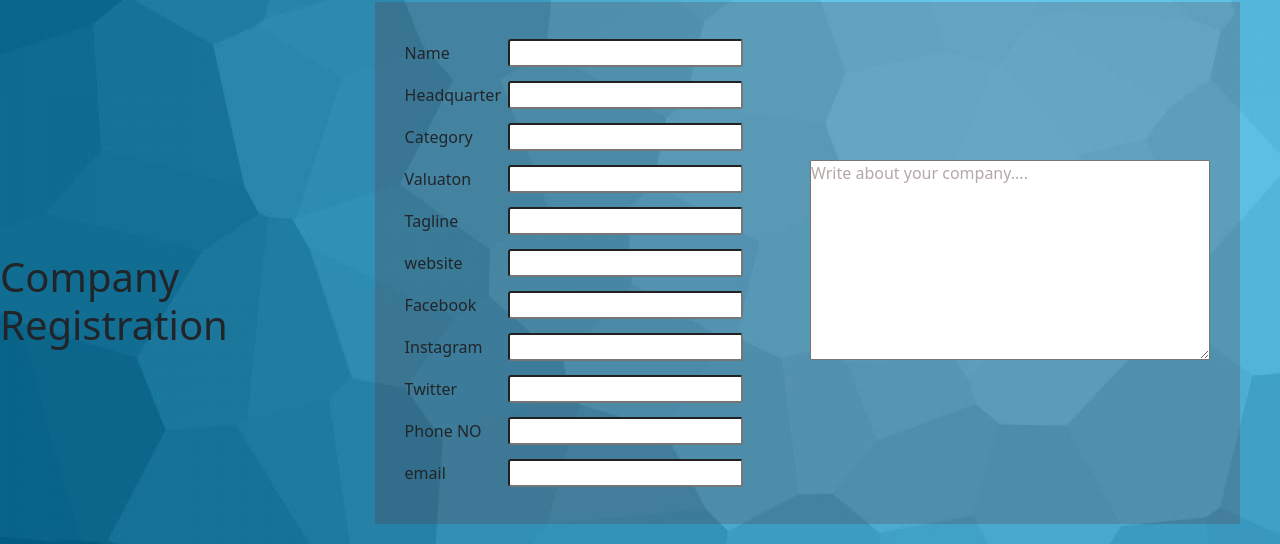
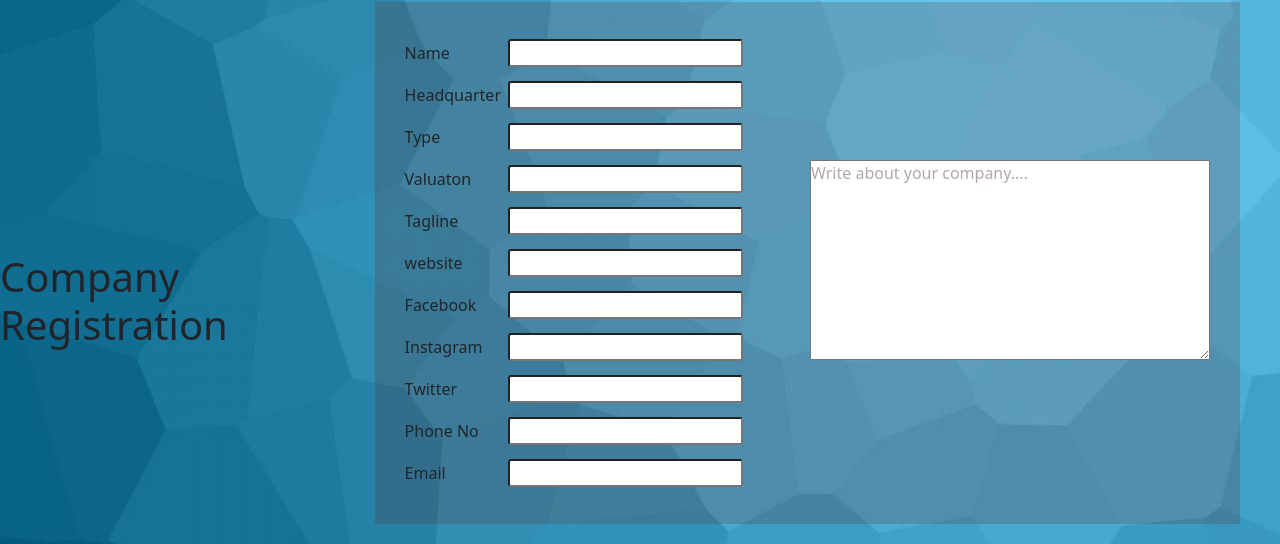
Before and after one commit to code-razz/NIvesha_Frontend, a React (Vite) app: page /companyreg in a window 1280 px wide. Shown: the part 95-639 px from the top of the page. Built offline with nearby package versions, Linux system fonts and the light colour scheme.

Commit message:
added error display in all form

```diff
--- a/src/pages/allRegister/CompanyReg.jsx
+++ b/src/pages/allRegister/CompanyReg.jsx
@@ -7,6 +7,7 @@ import { useNavigate } from 'react-router';
 
 function CompanyReg(){
     const {user}=useContext(AuthContext);
+    const [errors,setErrors]=useState(undefined);
 
     const reload=()=>{
       window.location.reload(); // Reload the current page
@@ -55,7 +56,8 @@ const handleSubmit = async (e) => {
         console.log(res.data); // You can handle success response here
         navigate("/");
     } catch (error) {
-        console.error(error); // You can handle error response here
+        setErrors(error.response.data);
+        console.log(error.response.data);
     }
 };
 
@@ -81,7 +83,7 @@ const handleSubmit = async (e) => {
               </td>
             </tr>
             <tr>
-              <td>Category</td>
+              <td>Type</td>
               <td>
                 <input type="text" name="type" value={formData.type} onChange={handleChange}/>
               </td>
@@ -123,13 +125,13 @@ const handleSubmit = async (e) => {
               </td>
             </tr>
             <tr>
-              <td>Phone NO</td>
+              <td>Phone No</td>
               <td>
                 <input type="tel" name="phone" value={formData.phone} onChange={handleChange}/>
               </td>
             </tr>
             <tr>
-              <td>email</td>
+              <td>Email</td>
               <td>
                 <input type="email" name="email" value={formData.email} onChange={handleChange}/>
               </td>
@@ -176,6 +178,7 @@ const handleSubmit = async (e) => {
         <input type="checkbox" />
         <p>I understand and agree with terms and condition</p>
       </div>
+      {errors && <span>{errors.message}</span>}
       <div className="btns">
         <button
           className="submit" onClick={handleSubmit}
--- a/src/pages/allRegister/InvestorReg.jsx
+++ b/src/pages/allRegister/InvestorReg.jsx
@@ -6,6 +6,7 @@ import { useNavigate } from 'react-router';
 // import './Regis.js';
 
 function InvestorReg(){
+  const [errors,setErrors]=useState(undefined);
   const {user}=useContext(AuthContext);
 
   const reload=()=>{
@@ -54,7 +55,8 @@ const handleSubmit = async (e) => {
         console.log(res.data); // You can handle success response here
         navigate("/");
     } catch (error) {
-        console.error(error); // You can handle error response here
+      setErrors(error.response.data);
+      console.log(error.response.data);
     }
 };
     return(
@@ -155,6 +157,7 @@ const handleSubmit = async (e) => {
             <input type="checkbox" />
             <p style={{ marginTop:"15px" }}>I understand and agree with terms and condition</p>
           </div>
+          {errors && <span style={{color:'red'}}>{errors.message}</span>}
           <div className="field btns">
             {/* <button class="prev-3 prev">Previous</button> */}
             <button
--- a/src/pages/login/Signup.jsx
+++ b/src/pages/login/Signup.jsx
@@ -16,6 +16,7 @@ function Signup() {
         isInvestor:'false',
         isCompany:'false'
     });
+    const [errors,setErrors]=useState(undefined);
     const navigate=useNavigate();
     const {loading, error,dispatch}=useContext(AuthContext);
 
@@ -79,7 +80,11 @@ function Signup() {
 
         // Validate password match
         if (formData.password !== formData.confirmPassword) {
-            alert("Passwords do not match!");
+            setErrors({message:"Password and confirm password don't match"});
+            return;
+        }
+        if(!formData.isAdmin && !formData.isCompany && !formData.isInvestor){
+            setErrors({message:"Select any role please"});
             return;
         }
 
@@ -96,7 +101,9 @@ function Signup() {
 
             navigate("/");
         } catch (error) {
-            console.error(error); // You can handle error response here
+            setErrors(error.response.data);
+            console.log(error.response.data);
+
         }
     };
 
@@ -121,7 +128,7 @@ function Signup() {
                     <ImageUploadComponent onImageUploaded={handleImageUploaded} />
                 </div>
                 <div className='formPart'>
-                <label htmlFor="username">Name</label>
+                <label htmlFor="username">Username</label>
                 <input type="text" name="username" value={formData.username} onChange={handleChange} placeholder="Full Name" />
                 <label htmlFor="email">Email</label>
                 <input type="text" name="email" value={formData.email} onChange={handleChange} placeholder="Email Id" />
@@ -162,6 +169,7 @@ function Signup() {
                 </div>
 
                 <button type="submit">Sign Up</button>
+                {errors && <span>{errors.message}</span>}
                 <div className="social">
                     <div className="go">
                         <i className="fab fa-google" /> Google
```
